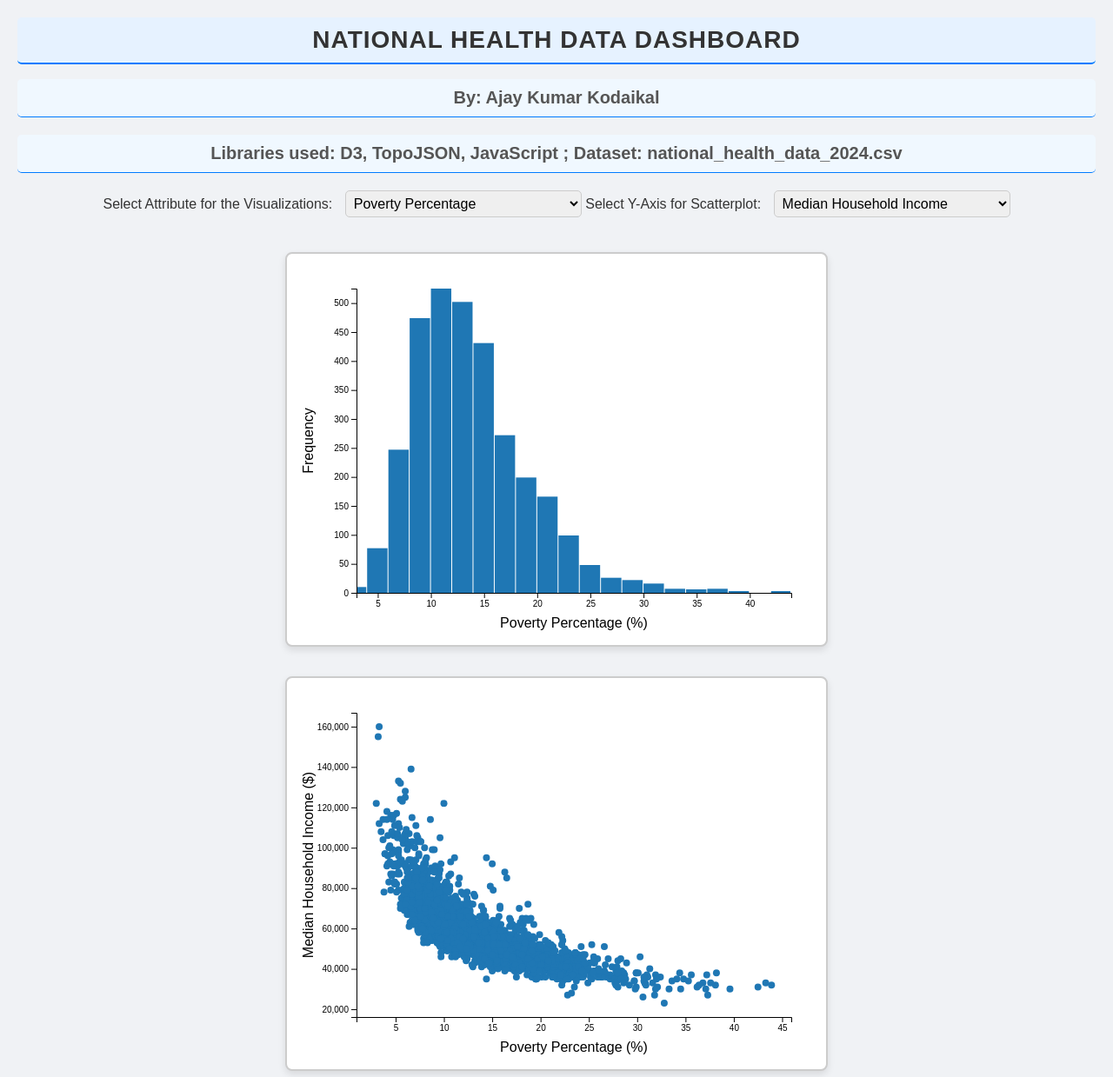
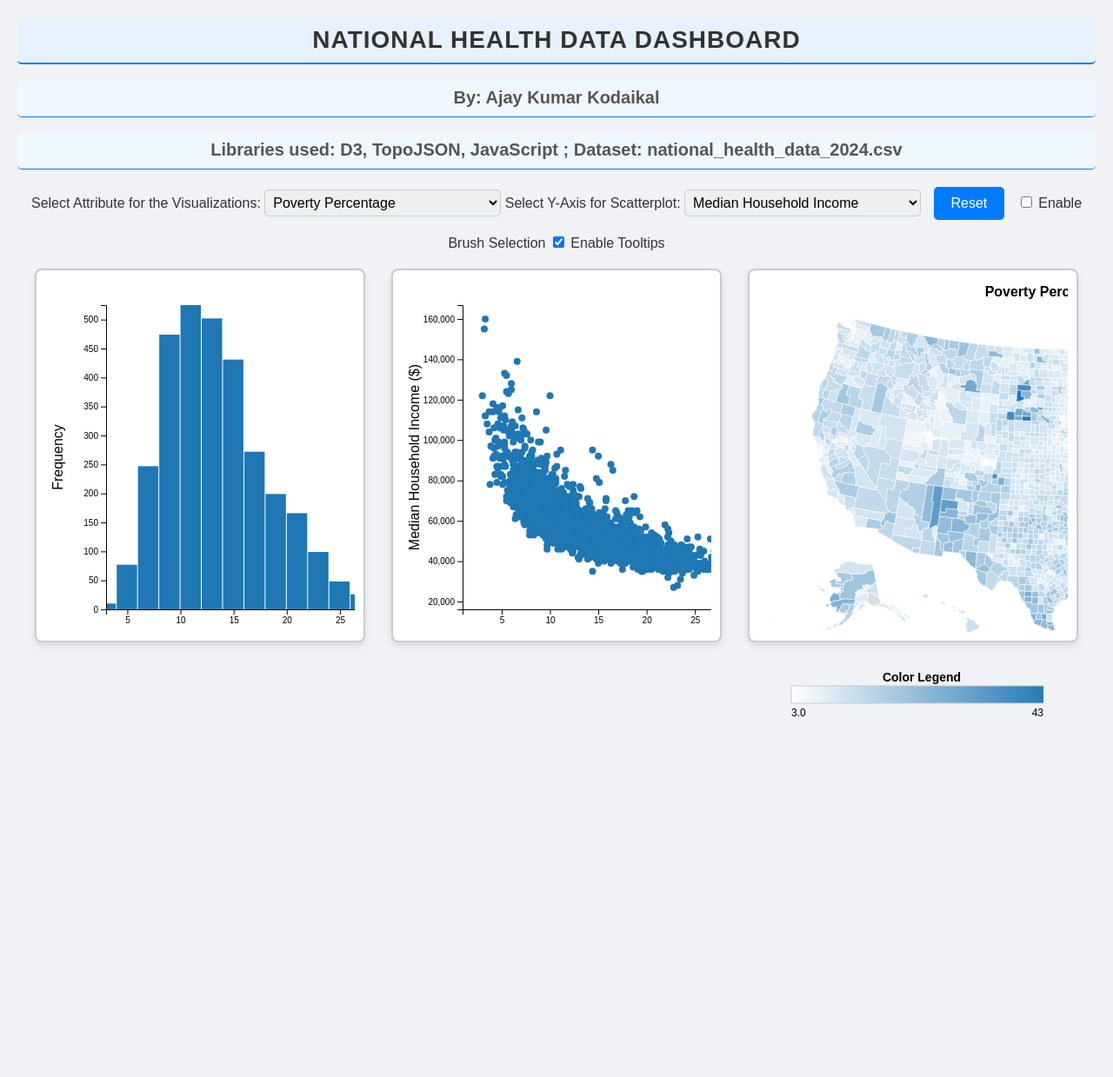
Before and after one commit to ajaykumar1250/VIDProjectOneRedesign, a plain HTML site: page index.html in a window 1280 px wide. Shown: the top 1239 px of the page at 87% size. After the commit the page ends 889 px from the top, so only its background shows below. Drawn offline with nearby package versions, Linux system fonts and the light colour scheme.

Commit message:
added three-grid layout to avoid scrolling

```diff
--- a/index.html
+++ b/index.html
@@ -13,7 +13,7 @@
     <h2>By: Ajay Kumar Kodaikal</h2>
     <h2>Libraries used: D3, TopoJSON, JavaScript ; Dataset: national_health_data_2024.csv</h2>
 
-    <!-- Dropdown for selecting the attribute for all visualizations -->
+    <!-- Dropdowns -->
     <label for="histogram-selector">Select Attribute for the Visualizations:</label>
     <select id="histogram-selector">
         <option value="poverty_perc">Poverty Percentage</option>
@@ -23,7 +23,7 @@
         <option value="percent_stroke">Stroke Percent</option>
         <option value="percent_coronary_heart_disease">Heart Disease Percent</option>
     </select>
-    <!-- Dropdown for selecting the Y-axis of the scatterplot -->
+
     <label for="scatterplot-y-selector">Select Y-Axis for Scatterplot:</label>
     <select id="scatterplot-y-selector">
         <option value="median_household_income">Median Household Income</option>
@@ -33,24 +33,23 @@
         <option value="percent_stroke">Stroke Percent</option>
         <option value="percent_coronary_heart_disease">Heart Disease Percent</option>
     </select>
-    <!-- Main chart container -->
+
+    <button id="reset-button">Reset</button>
+    <label><input type="checkbox" id="brush-toggle"> Enable Brush Selection</label>
+    <label><input type="checkbox" id="tooltip-toggle" checked> Enable Tooltips</label>
+
+    <!-- All charts in one row -->
     <div class="chart-container">
-        <!-- Histogram and scatterplot -->
         <div id="histogram"></div>
         <div id="scatterplot"></div>
+        <div id="choropleth-map-wrapper">
+            <svg id="choropleth-map"></svg>
+            <div id="map-legend-container">
+                <div id="map-legend"></div>
+            </div>
+        </div>
     </div>
 
-    <button id="reset-button">Reset</button>
-
-    <label><input type="checkbox" id="brush-toggle" > Enable Brush Selection</label>
-
-    <!-- Choropleth map container -->
-    <div id="choropleth-map-container">
-        <svg id="choropleth-map"></svg>
-    </div>
-    <div id="map-legend-container">
-        <svg id="map-legend"></svg>
-    </div>
     <script src="script.js"></script>
 </body>
 </html>
--- a/styles.css
+++ b/styles.css
@@ -2,63 +2,77 @@ body {
     font-family: Arial, sans-serif;
     text-align: center;
     margin: 20px;
-    background-color: #f0f2f5; /* Light grey background for a professional look */
+    background-color: #f0f2f5;
 }
+
 .chart-container {
     display: flex;
-    flex-wrap: wrap;
-    justify-content: center;
+    justify-content: space-around;
+    align-items: flex-start;
     gap: 30px;
     padding: 20px;
+    flex-wrap: nowrap;
+    overflow-x: auto;
 }
-svg {
+
+#histogram,
+#scatterplot,
+#choropleth-map-wrapper {
+    flex: 1;
+    min-width: 300px;
+    max-width: 33%;
+}
+
+/* Set consistent height for all chart SVGs */
+#histogram svg,
+#scatterplot svg,
+#choropleth-map {
     background: white;
     padding: 10px;
     border-radius: 8px;
     box-shadow: 0px 4px 8px rgba(0, 0, 0, 0.1);
-    border: 2px solid #ccc; /* Add border around visualizations */
+    border: 2px solid #ccc;
+    width: 100%;
+    height: 430px; /* Match histogram and scatterplot height */
+    display: block;
+    box-sizing: border-box;
 }
+
+h1, h2, h3 {
+    text-align: center;
+    margin-bottom: 10px;
+    border-radius: 5px;
+    padding: 10px;
+}
+
 h1 {
     color: #333;
     font-size: 28px;
-    margin-bottom: 10px;
     border-bottom: 2px solid #007bff;
-    padding-bottom: 10px;
+    background-color: #e6f2ff;
+    letter-spacing: 1px;
     text-transform: uppercase;
-    letter-spacing: 1px;
-    background-color: #e6f2ff;
-    border-radius: 5px;
-    padding: 10px;
 }
+
 h2 {
     color: #555;
     font-size: 20px;
-    margin-bottom: 20px;
     border-bottom: 1px solid #007bff;
-    padding-bottom: 5px;
     background-color: #f0f8ff;
-    border-radius: 5px;
-    padding: 10px;
 }
+
 h3 {
     color: #666;
     font-size: 18px;
-    margin-bottom: 15px;
     border-bottom: 1px solid #ccc;
-    padding-bottom: 5px;
     background-color: #f9f9f9;
-    border-radius: 5px;
-    padding: 10px;
 }
-p {
-    color: #777;
-    font-size: 16px;
-}
-label {
+
+p, label {
     font-size: 16px;
     color: #333;
-    margin-right: 10px;
 }
+
 select {
     padding: 5px;
     font-size: 16px;
@@ -66,24 +80,22 @@ select {
     border-radius: 5px;
     margin-bottom: 20px;
 }
+
 #reset-button {
-    display: inline-block;
-    margin-top: 10px;
-    margin-bottom: 10px;
-    margin-left: 10px;
+    margin: 10px;
     padding: 10px 20px;
     background-color: #007bff;
     color: white;
     border: none;
     border-radius: 5px;
+    font-size: 16px;
     cursor: pointer;
-    font-size: 16px;
-    text-align: center;
-    transition: background-color 0.3s ease;
 }
+
 #reset-button:hover {
     background-color: #0056b3;
 }
+
 .tooltip {
     position: absolute;
     background: #fff;
@@ -103,7 +115,7 @@ select {
 }
 
 #map-legend {
-   height: 100px;
+    height: 100px;
 }
 
 #map-legend svg {
```
